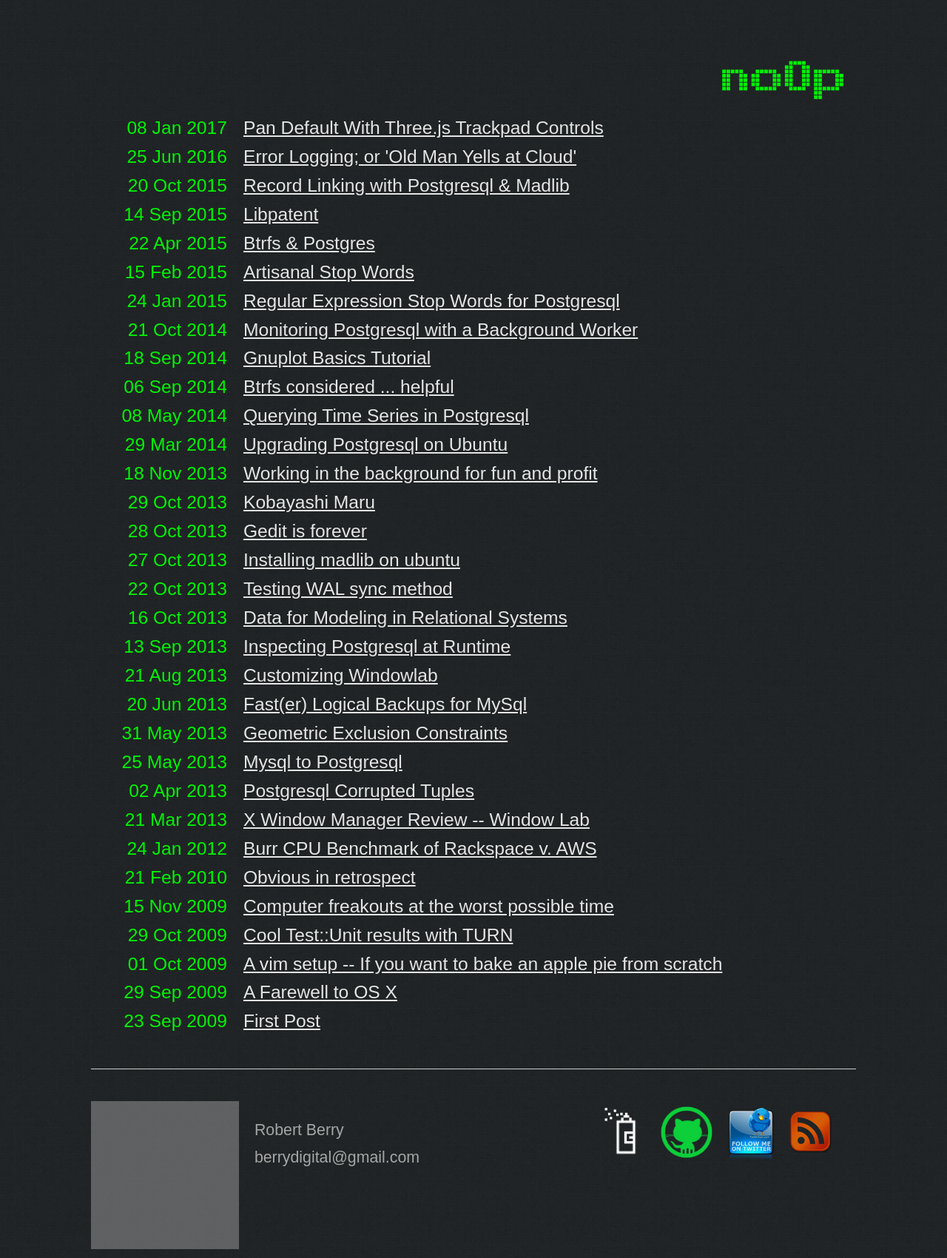
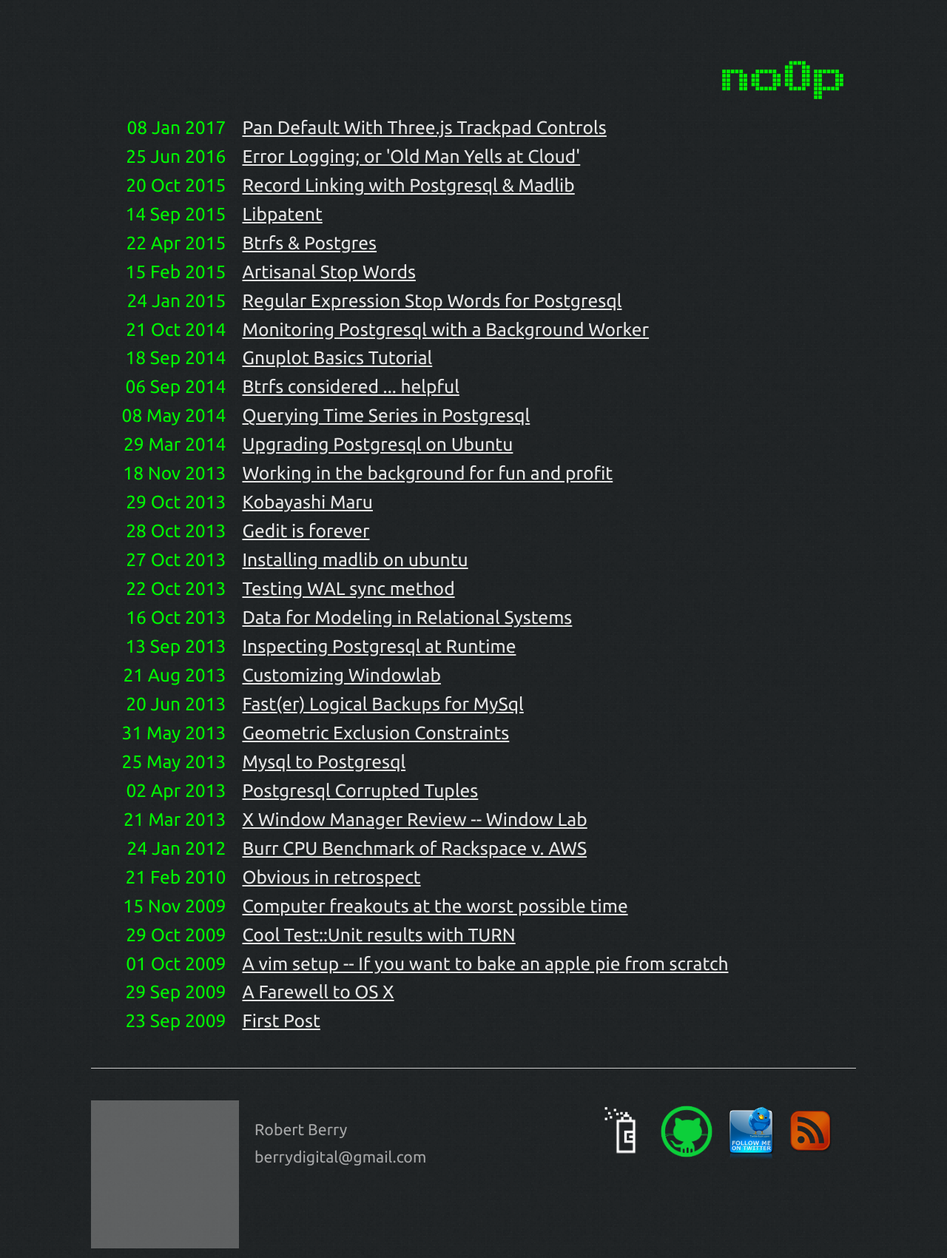
Before and after one commit to no0p/no0p.github.io, a Jekyll site: the page built from index.html, in a window 1280 px wide. Shown: the whole page at 74% size. Built offline with Jekyll 4.4.1, drawn with Linux system fonts in a browser that asks for light colours; Markdown is read by kramdown in place of the engine named in the settings; grey boxes are pictures that could not be loaded.

Commit message:
style update

```diff
--- a/_layouts/default.html
+++ b/_layouts/default.html
@@ -6,6 +6,8 @@
    <meta http-equiv="content-type" content="text/html; charset=utf-8" />
    <title>{{ page.title }}</title>
    <meta name="author" content="Robert Berry" />
+   <link href="https://fonts.googleapis.com/css?family=Ubuntu|Rokkitt|Ubuntu+Mono" rel="stylesheet">
+   <meta name="viewport" content="width=device-width, initial-scale=1">
    <link href="http://feeds.feedburner.com/berrydigital" rel="alternate" title="A blog about computer programs" type="application/rss+xml"/>
    <!-- syntax highlighting CSS -->
    <link rel="stylesheet" href="/css/syntax.css" type="text/css" />
--- a/css/screen.css
+++ b/css/screen.css
@@ -21,7 +21,7 @@
 
 body {
   background: #FFFFFF url(/images/wild_olivia.png);
-  font-family: Ubuntu, Arial, Tahoma;
+  font-family: Ubuntu, sans-serif;
 	color: #a5a6a7;
 	font-size: 140%;
   text-align: center;
@@ -30,12 +30,14 @@
 p {
   color: #a5a6a7;
 }
+h1,h2,h3,h4,h5 {
+  font-family: 'Rokkitt', serif;
+}
 
 h1 {
 	font-size: 160%;
 	color: #e5e5e5;
 	margin-top: 55px;
-
 }
 h2 {
   color: #00f403;
```
